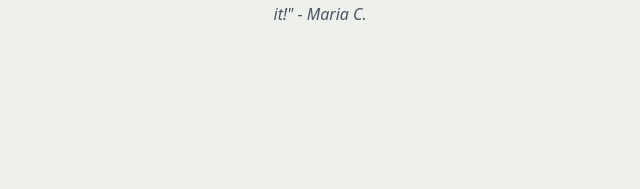
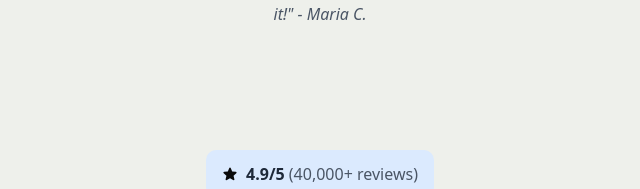
Before and after one commit to vpuru/animationapp, a Next.js app: page /loading in a window 1280 px wide. Shown: the part 618-807 px from the top of the page, without its empty margins (320-960 px from the left). Built offline with nearby package versions, Linux system fonts and the light colour scheme.

Commit message:
loading page

```diff
--- a/src/app/loading/page.tsx
+++ b/src/app/loading/page.tsx
@@ -3,6 +3,7 @@
 import FadingImages from "@/components/FadingImages";
 import ProgressBar from "@/components/ProgressBar";
 import CyclingText from "@/components/CyclingText";
+import StarRating from "@/components/StarRating";
 
 export default function LoadingPage() {
   return (
@@ -19,8 +20,13 @@ export default function LoadingPage() {
         </div>
 
         {/* Cycling Text at the bottom */}
-        <div className="flex justify-center">
+        <div className="flex justify-center mb-8">
           <CyclingText />
+        </div>
+
+        {/* Star Rating */}
+        <div className="flex justify-center pt-20">
+          <StarRating />
         </div>
       </div>
     </div>
--- a/src/app/page.tsx
+++ b/src/app/page.tsx
@@ -22,7 +22,7 @@ export default function Home() {
           <MyPictures />
         </div>
         <div className="text-center mb-8 mt-10">
-          <h1 className="text-7xl md:text-5xl font-bold mb-2">
+          <h1 className="text-7xl md:text-2xl font-bold mb-2">
             Your World, <br />
             <AnimatedWaveText
               text="Animated"
--- /dev/null
+++ b/src/components/StarRating.tsx
@@ -0,0 +1,15 @@
+import React from "react";
+import StarIcon from "@/components/ui/star-icon";
+
+export default function StarRating() {
+  return (
+    <div className="flex items-center justify-center bg-blue-100 rounded-lg px-4 py-3 mx-auto w-fit">
+      <div className="flex items-center gap-2">
+        <StarIcon />
+        <span className="font-semibold text-gray-800">
+          4.9/5 <span className="text-gray-600 font-normal">(40,000+ reviews)</span>
+        </span>
+      </div>
+    </div>
+  );
+}
--- a/src/components/TestimonialCard.tsx
+++ b/src/components/TestimonialCard.tsx
@@ -1,5 +1,6 @@
 import React from "react";
 import Image from "next/image";
+import StarIcon from "@/components/ui/star-icon";
 
 export interface TestimonialCardProps {
   testimonial?: string;
@@ -7,21 +8,6 @@ export interface TestimonialCardProps {
   userImage?: string;
   rating?: number;
 }
-
-const StarIcon = () => (
-  <svg
-    xmlns="http://www.w3.org/2000/svg"
-    viewBox="0 0 24 24"
-    fill="currentColor"
-    className="w-4 h-4"
-  >
-    <path
-      fillRule="evenodd"
-      d="M10.788 3.21c.448-1.077 1.976-1.077 2.424 0l2.082 5.006 5.404.434c1.164.093 1.636 1.545.749 2.305l-4.117 3.527 1.257 5.273c.271 1.136-.964 2.033-1.96 1.425L12 18.354 7.373 21.18c-.996.608-2.231-.29-1.96-1.425l1.257-5.273-4.117-3.527c-.887-.76-.415-2.212.749-2.305l5.404-.434 2.082-5.005Z"
-      clipRule="evenodd"
-    />
-  </svg>
-);
 
 export default function TestimonialCard({
   testimonial = "I was pretty skeptical, but this sticker turned out super cute! I use it as my FaceBook profile pic and friends keep asking where I made",
--- /dev/null
+++ b/src/components/ui/star-icon.tsx
@@ -0,0 +1,22 @@
+import React from "react";
+
+interface StarIconProps {
+  className?: string;
+}
+
+export default function StarIcon({ className = "w-4 h-4" }: StarIconProps) {
+  return (
+    <svg
+      xmlns="http://www.w3.org/2000/svg"
+      viewBox="0 0 24 24"
+      fill="currentColor"
+      className={className}
+    >
+      <path
+        fillRule="evenodd"
+        d="M10.788 3.21c.448-1.077 1.976-1.077 2.424 0l2.082 5.006 5.404.434c1.164.093 1.636 1.545.749 2.305l-4.117 3.527 1.257 5.273c.271 1.136-.964 2.033-1.96 1.425L12 18.354 7.373 21.18c-.996.608-2.231-.29-1.96-1.425l1.257-5.273-4.117-3.527c-.887-.76-.415-2.212.749-2.305l5.404-.434 2.082-5.005Z"
+        clipRule="evenodd"
+      />
+    </svg>
+  );
+}
--- a/src/data/gimmick.json
+++ b/src/data/gimmick.json
@@ -1,5 +1,6 @@
 [
   "🎨 Animating your picture...",
+  "🎨 Takes up to 60 seconds to animate...",
   "✨ Perfecting the lines on your drawing...",
   "🖌️ Adding magical touches...",
   "🎭 Enhancing facial expressions...",
```
